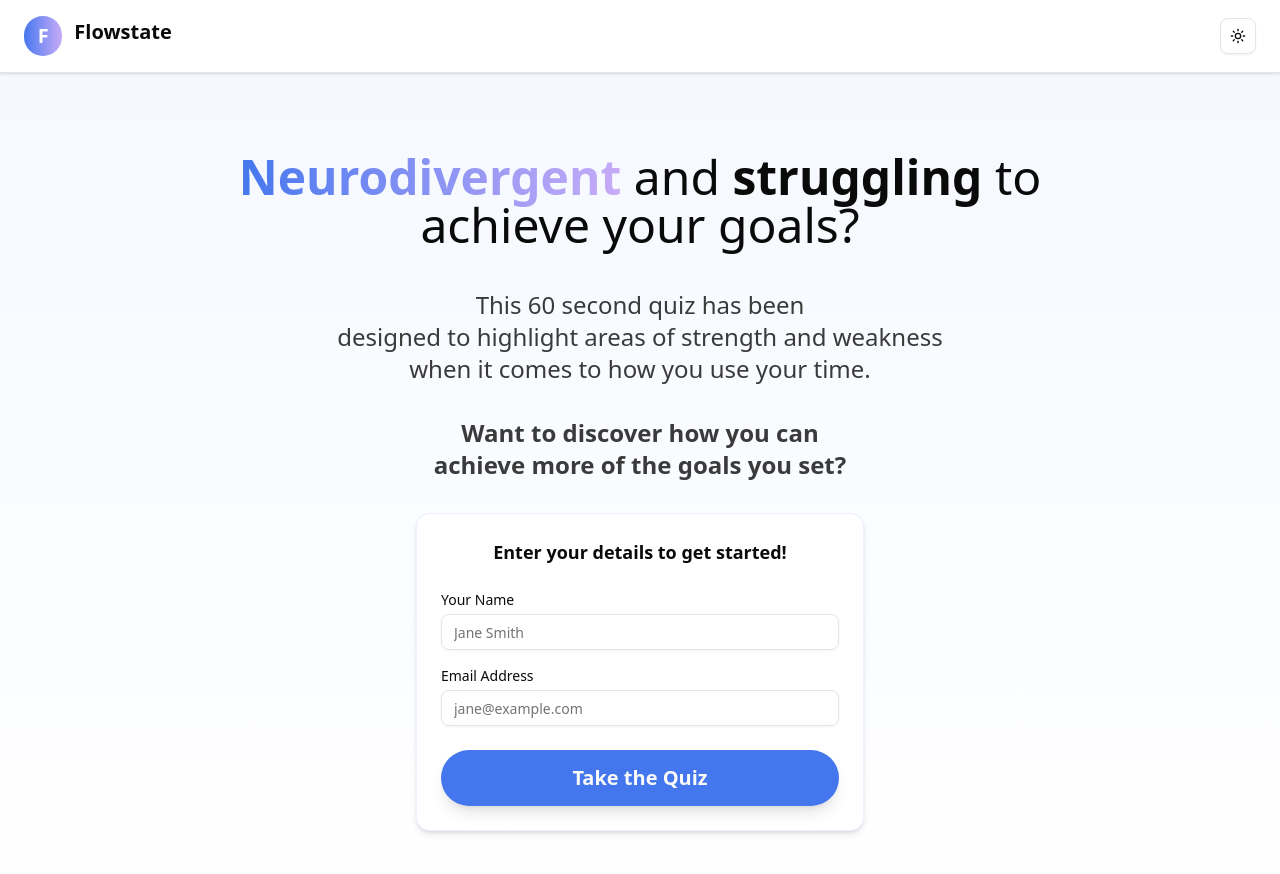
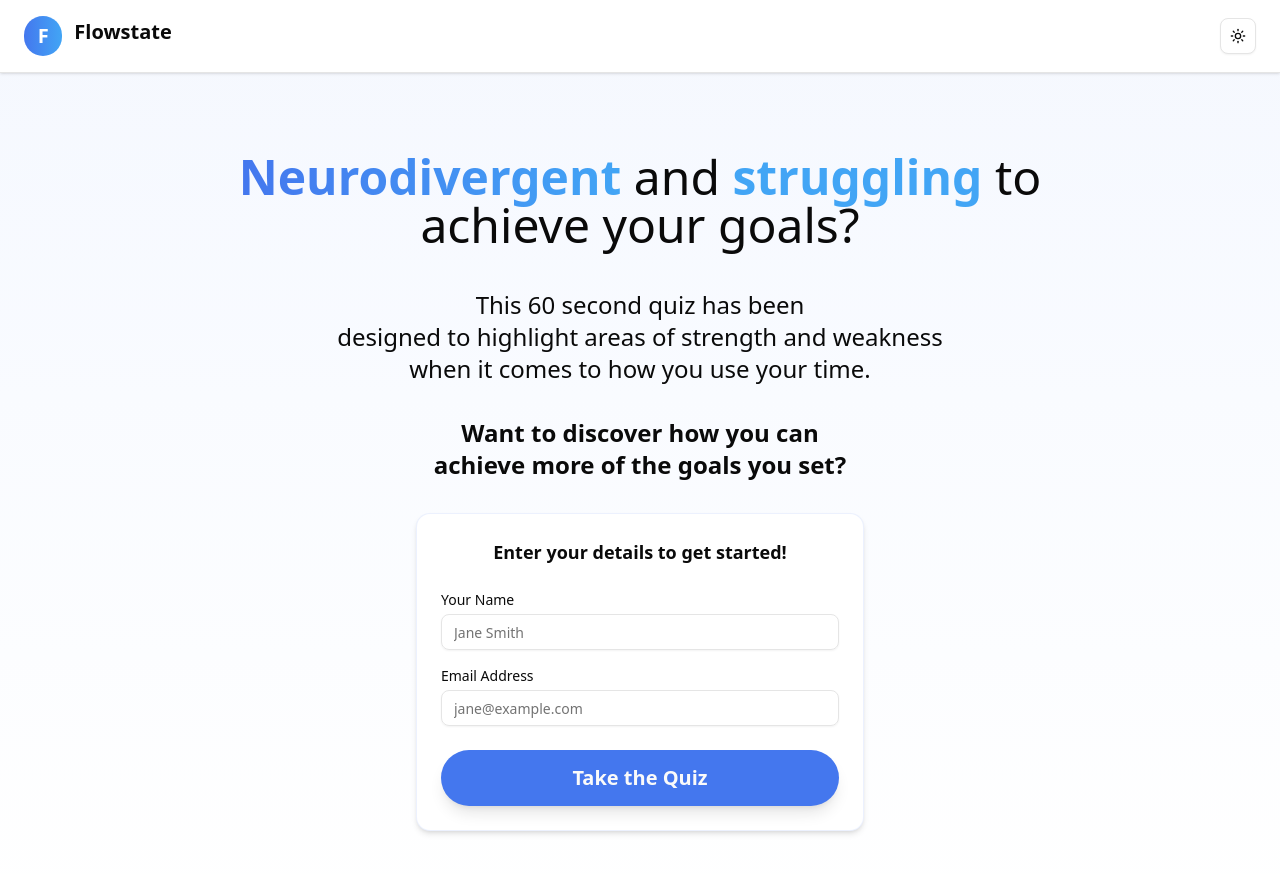
Before and after one commit to FlowStateCalendar/Shift-Website, a Next.js app: page / in a window 1280 px wide. Shown: the top 874 px of the page. Built offline with nearby package versions, Linux system fonts and the light colour scheme.

Commit message:
Colour changes

```diff
--- a/app/globals.css
+++ b/app/globals.css
@@ -16,9 +16,9 @@
   --secondary-foreground: oklch(0.205 0 0);
   --muted: rgb(235, 240, 247);
   --muted-foreground: oklch(0.556 0 0);
-  --accent: rgb(199, 171, 247);
+  --accent: rgb(66, 165, 245);
   --accent-foreground: oklch(0.205 0 0);
-  --destructive: oklch(0.577 0.245 27.325);
+  --destructive: rgb(66, 165, 245);
   --destructive-foreground: oklch(0.577 0.245 27.325);
   --border: oklch(0.922 0 0);
   --input: oklch(0.922 0 0);
@@ -54,8 +54,8 @@
   --muted-foreground: oklch(0.708 0 0);
   --accent: rgb(199, 171, 247);
   --accent-foreground: oklch(0.985 0 0);
-  --destructive: oklch(0.396 0.141 25.723);
-  --destructive-foreground: oklch(0.637 0.237 25.331);
+  --destructive: rgb(255, 191, 187);
+  --destructive-foreground: rgb(175, 178, 220);
   --border: oklch(0.269 0 0);
   --input: oklch(0.269 0 0);
   --ring: oklch(0.439 0 0);
--- a/app/page.tsx
+++ b/app/page.tsx
@@ -62,9 +62,9 @@ export default function Home() {
       <section className="flex py-12 md:py-20 bg-gradient-to-b from-primary/5 to-background">
         <div className="max-w-4xl mx-auto text-center">
           <h1 className="text-4xl md:text-5xl pb-4 mb-6 ">
-            <b className="bg-gradient-to-r from-primary to-accent bg-clip-text text-transparent">Neurodivergent</b> and <b>struggling</b> to achieve your goals?
+            <b className="bg-gradient-to-r from-primary to-accent bg-clip-text text-transparent">Neurodivergent</b> and <b className="text-accent">struggling</b> to achieve your goals?
           </h1>
-          <p className="text-2xl text-foreground/80 mb-8 max-w-2xl mx-auto ">
+          <p className="text-2xl mb-8 max-w-2xl mx-auto">
             This 60 second quiz has been<br/> designed to highlight areas of strength and weakness <br/> when it comes to how you use your time. <br/> <br/> <b>Want to discover how you can <br/> achieve more of the goals you set?</b>
           </p>
 
--- a/app/thank-you/page.tsx
+++ b/app/thank-you/page.tsx
@@ -30,7 +30,7 @@ export default function ThankYou() {
             case 'low':
             return (
                 <>
-                Your productivity score is <b>Low</b> at <b>{score}</b>, giving you lots of opportunity for improvement.
+                Your productivity score is <b className="text-accent">Low</b> at <b className="text-accent">{score}</b>, giving you lots of opportunity for improvement.
                 <br /><br />
                 The great news is, this has been time well spent as you have to be able to know
                 your starting point to make strides in the right direction. Congratulations on doing that today.
@@ -39,7 +39,7 @@ export default function ThankYou() {
             case 'medium':
             return (
                 <>
-                Your productivity score is <b>Medium</b> at <b>{score}</b>, giving you great foundations
+                Your productivity score is <b className="text-accent">Medium</b> at <b className="text-accent">{score}</b>, giving you great foundations
                 and lots of opportunity for improvement.
                 <br /><br />
                 The great news is, this has been time well spent as you have to be able to know
@@ -49,7 +49,7 @@ export default function ThankYou() {
             case 'high':
             return (
                 <>
-                Your productivity score is <b>High</b> at <b>{score}</b>, meaning you truly value your time and want to maximise your efforts.
+                Your productivity score is <b className="text-accent">High</b> at <b className="text-accent">{score}</b>, meaning you truly value your time and want to maximise your efforts.
                 <br /><br />
                 The great news is that this quiz has been time well spent as there is always room for improvement. Congratulations on doing that today.
                 </>
@@ -76,7 +76,7 @@ export default function ThankYou() {
                             We are developing an app to help with productivity. Check out some of the features below and visit our about page (coming soon) to learn more.
                         </p>
                         <div className="text-left p-4 md:p-0">
-                            <h1 className="text-blue-400 lg:text-2xl mb-2">
+                            <h1 className="text-accent lg:text-2xl mb-2">
                                 Our <b className="bg-gradient-to-r from-primary to-accent bg-clip-text text-transparent">Favourite 5 Features</b> of the app:
                             </h1>
                             <ul className="list-disc list-inside lg:text-md">
@@ -90,7 +90,7 @@ export default function ThankYou() {
                     </div>
                 </div>
                 <p className="lg:text-md md:mb-5 md:p-0 mb-2 p-2">
-                    If you want to really set the wheels in motion then FOLLOW US @Flowstate to stay up to date on our progress!
+                    <b>If you want to really set the wheels in motion then FOLLOW US @Flowstate to stay up to date on our progress!</b>
                 </p>
                 {/* Add waitlist here */}
             </div>
```
